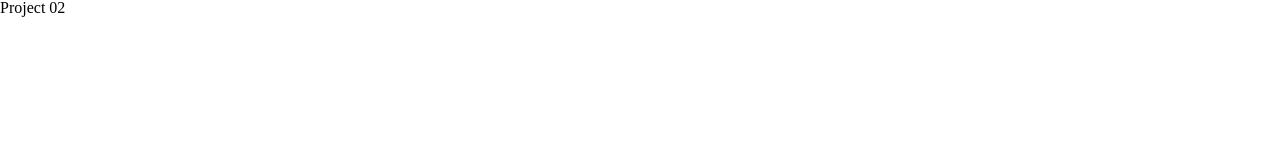
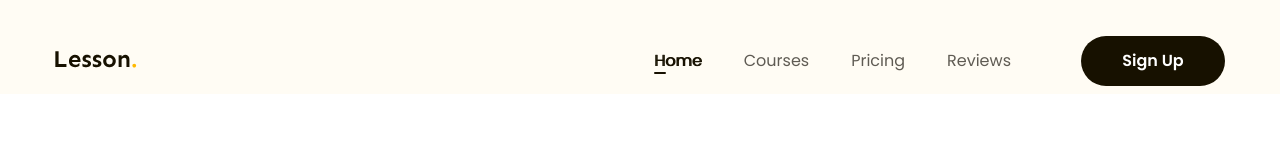
Before and after one commit to huuquang/htmlcss-project-02, a plain HTML site: page index.html in a window 1280 px wide. Shown: the top 160 px of the page. Drawn offline with Linux system fonts and the light colour scheme.

Commit message:
Create Header Sticky

```diff
--- a/assets/css/styles.css
+++ b/assets/css/styles.css
@@ -0,0 +1,95 @@
+* {
+	box-sizing: border-box;
+}
+
+html {
+	font-size: 62.5%;
+}
+
+body {
+	font-size: 1.6rem;
+	font-family: "Poppins", sans-serif;
+}
+
+/* Common */
+a {
+	text-decoration: none;
+}
+
+.main-content {
+	width: 1170px;
+	max-width: calc(100% - 48px);
+	margin-left: auto;
+	margin-right: auto;
+}
+
+.btn {
+	display: inline-block;
+	padding: 0 16px;
+	min-width: 118px;
+	line-height: 50px;
+	font-weight: 600;
+	font-size: 1.6rem;
+	text-align: center;
+	color: #ffffff;
+	background: #171100;
+	border-radius: 999px;
+}
+
+/* #region Header */
+.header {
+	background: #fffcf4;
+}
+
+.header.fixed {
+	position: sticky;
+	top: -28px;
+	z-index: 1;
+}
+.header .body {
+	display: flex;
+	align-items: center;
+	padding: 36px 0 8px;
+}
+
+.navbar {
+	margin-left: auto;
+}
+
+.navbar ul {
+	display: flex;
+}
+
+.navbar a {
+	padding: 8px 21px;
+	font-size: 1.6rem;
+	color: #5f5b53;
+}
+
+.navbar a:hover,
+.navbar li.active a {
+	position: relative;
+	text-shadow: 1px 0 0 currentColor;
+	color: #171100;
+}
+.navbar li.active a::after {
+	content: "";
+	display: block;
+	position: absolute;
+	bottom: 6px;
+	left: 21px;
+	width: 12px;
+	height: 2px;
+	background: #171100;
+	border-radius: 1px;
+}
+
+.action {
+	margin-left: 49px;
+}
+
+.action .btn-sign-up {
+	min-width: 144px;
+}
+
+/* #endregion */
--- a/index.html
+++ b/index.html
@@ -9,10 +9,61 @@
 		<!-- Reset css -->
 		<link rel="stylesheet" href="./assets/css/reset.css" />
 
+		<!-- Embed font -->
+		<link rel="preconnect" href="https://fonts.googleapis.com" />
+		<link rel="preconnect" href="https://fonts.gstatic.com" crossorigin />
+		<link
+			href="https://fonts.googleapis.com/css2?family=Poppins:ital,wght@0,400;0,500;0,600;0,700;1,400&family=Sen:wght@700&display=swap"
+			rel="stylesheet"
+		/>
+
 		<!-- Style css -->
 		<link rel="stylesheet" href="./assets/css/styles.css" />
 	</head>
-	<body>
-		<h1>Project 02</h1>
+	<body style="height: 5000px">
+		<!-- Header -->
+		<header class="header fixed">
+			<div class="main-content">
+				<div class="body">
+					<!-- Logo -->
+					<a href="/">
+						<img src="./assets/img/logo.svg" alt="Lesson" class="logo" />
+					</a>
+
+					<!-- Navbar -->
+					<nav class="navbar">
+						<ul>
+							<li class="active">
+								<a href="#!">Home</a>
+							</li>
+							<li>
+								<a href="#!">Courses</a>
+							</li>
+							<li>
+								<a href="#!">Pricing</a>
+							</li>
+							<li>
+								<a href="#!">Reviews</a>
+							</li>
+						</ul>
+					</nav>
+
+					<!-- Action -->
+					<div class="action">
+						<a href="" class="btn btn-sign-up">Sign Up </a>
+					</div>
+				</div>
+			</div>
+		</header>
+
+		<!-- Main -->
+		<main>
+			<!-- Hero -->
+			<!-- Popular -->
+			<!-- Feedback -->
+			<!-- Feature 1 -->
+			<!-- Feature 2 -->
+			<!-- Blog -->
+		</main>
 	</body>
 </html>
```
Also changed, not shown: assets/img/logo.svg (added).
